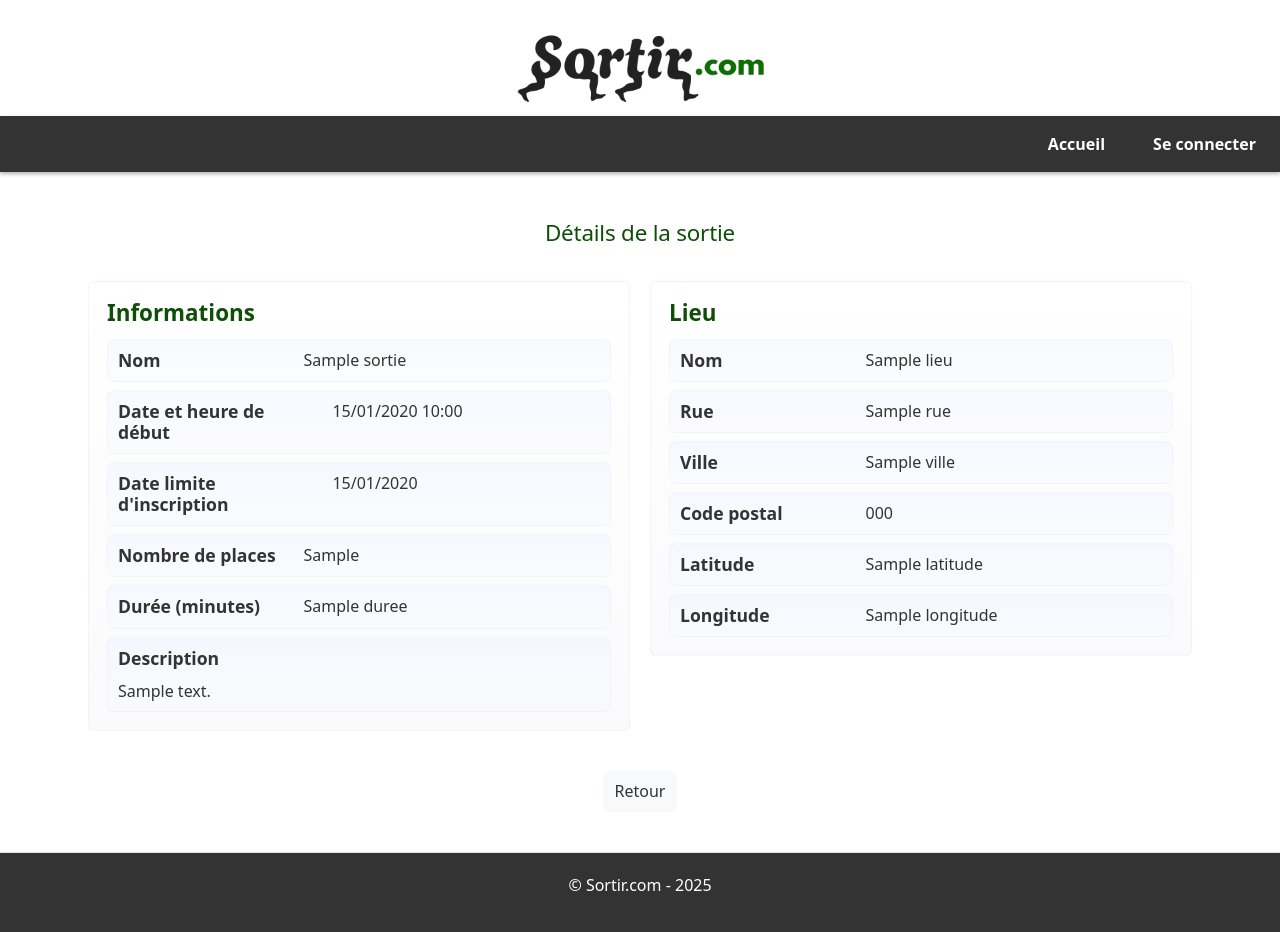
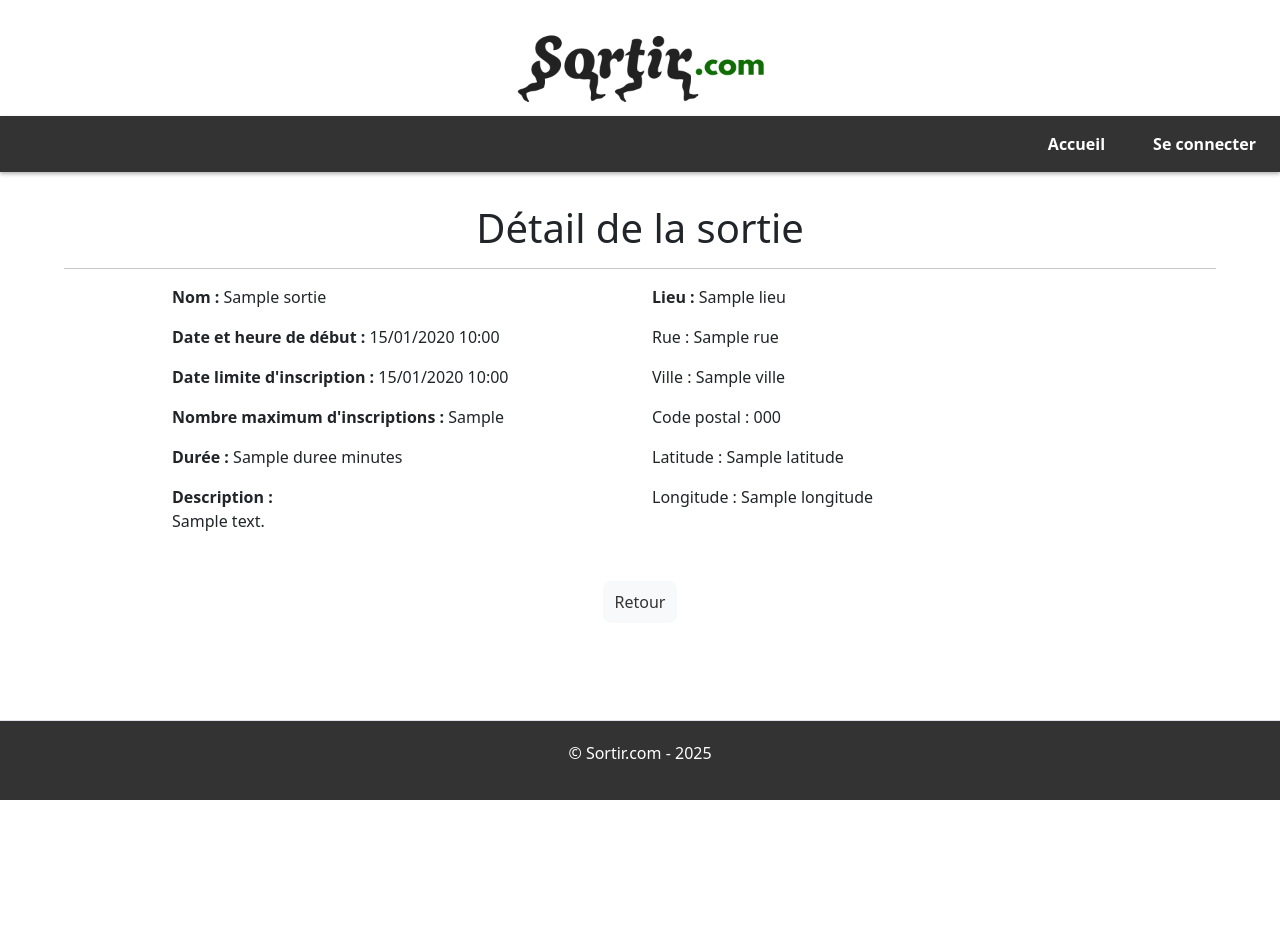
Before and after one commit to Corentin-cott/Sortir.com, a Symfony app: template templates/sorties/afficher.html.twig in a window 1280 px wide. After the commit the page ends 800 px from the top, so only its background shows below. Run offline with Twig, Linux system fonts and the light colour scheme; the template is opened without the code that fills it: most values are stand-ins (such as "Sample title", 1, 10 or a date in 2020); style sheets or scripts are compiled from the project's sources; some libraries are stand-ins or nearby versions.

Commit message:
Front page details sortie

```diff
--- a/templates/sorties/afficher.html.twig
+++ b/templates/sorties/afficher.html.twig
@@ -1,126 +1,40 @@
+{# templates/sorties/afficher.html.twig #}
 {% extends 'base.html.twig' %}
 
-{% block title %}Détails de la sortie{% endblock %}
-{% block stylesheets %}
-    {{ parent() }}
-    <link rel="stylesheet" href="{{ asset('styles/afficher-sortie.css') }}">
+{% block title %}
+    Détail de la sortie | {{ parent() }}
 {% endblock %}
 
 {% block body %}
-    <div class="page-wrap">
-        <header class="page-header">
-            <h1>Détails de la sortie</h1>
-        </header>
+    <div class="body-container">
+        <h1 class="title">Détail de la sortie</h1>
+        <hr>
 
-        <main class="page-main">
-            <section class="cards-row">
-                <!-- Infos sortie (left column on desktop) -->
-                <article class="card card--left">
-                    <h2 class="card-title">Informations</h2>
+        <div style="display: flex; justify-content: center;">
+            <div class="row" style="min-width: 5em; width: 60em;">
+                <div class="col-md-6">
+                    <p><strong>Nom :</strong> {{ sortie.nom }}</p>
+                    <p><strong>Date et heure de début :</strong> {{ sortie.dateHeureDebut ? sortie.dateHeureDebut|date('d/m/Y H:i') : '' }}</p>
+                    <p><strong>Date limite d'inscription :</strong> {{ sortie.dateLimiteInscription ? sortie.dateLimiteInscription|date('d/m/Y H:i') : '' }}</p>
+                    <p><strong>Nombre maximum d'inscriptions :</strong> {{ sortie.nbInscriptionMax }}</p>
+                    <p><strong>Durée :</strong> {{ sortie.duree }} minutes</p>
+                    <p><strong>Description :</strong><br>{{ sortie.descriptionInfos }}</p>
+                </div>
+                <div class="col-md-6">
+                    <p><strong>Lieu :</strong> {{ sortie.lieu.nom }}</p>
+                    <div id="lieu-details">
+                        <p>Rue : <span>{{ sortie.lieu.rue }}</span></p>
+                        <p>Ville : <span>{{ sortie.lieu.ville.nom }}</span></p>
+                        <p>Code postal : <span>{{ sortie.lieu.ville.codePostal }}</span></p>
+                        <p>Latitude : <span>{{ sortie.lieu.latitude }}</span></p>
+                        <p>Longitude : <span>{{ sortie.lieu.longitude }}</span></p>
+                    </div>
+                </div>
+            </div>
+        </div>
 
-                    <div class="info-list">
-                        <div class="info-line">
-                            <div class="label">Nom</div>
-                            <div class="value">{{ sortie.nom }}</div>
-                        </div>
-
-                        <div class="info-line">
-                            <div class="label">Date et heure de début</div>
-                            <div class="value">{{ sortie.dateHeureDebut|date('d/m/Y H:i') }}</div>
-                        </div>
-
-                        <div class="info-line">
-                            <div class="label">Date limite d'inscription</div>
-                            <div class="value">{{ sortie.dateLimiteInscription|date('d/m/Y') }}</div>
-                        </div>
-
-                        <div class="info-line">
-                            <div class="label">Nombre de places</div>
-                            <div class="value">{{ sortie.nbInscriptionMax }}</div>
-                        </div>
-
-                        <div class="info-line">
-                            <div class="label">Durée (minutes)</div>
-                            <div class="value">{{ sortie.duree }}</div>
-                        </div>
-
-                        <div class="info-line info-line--long">
-                            <div class="label">Description</div>
-                            <div class="value">{{ sortie.descriptionInfos }}</div>
-                        </div>
-                    </div>
-                </article>
-
-                <!-- Infos lieu (right column on desktop) -->
-                <aside class="card card--right">
-                    <h2 class="card-title">Lieu</h2>
-
-                    <div class="info-list">
-                        <div class="info-line">
-                            <div class="label">Nom</div>
-                            <div class="value">{{ sortie.lieu.nom }}</div>
-                        </div>
-
-                        <div class="info-line">
-                            <div class="label">Rue</div>
-                            <div class="value">{{ sortie.lieu.rue }}</div>
-                        </div>
-
-                        <div class="info-line">
-                            <div class="label">Ville</div>
-                            <div class="value">{{ sortie.lieu.ville.nom }}</div>
-                        </div>
-
-                        <div class="info-line">
-                            <div class="label">Code postal</div>
-                            <div class="value">{{ sortie.lieu.ville.codePostal }}</div>
-                        </div>
-
-                        <div class="info-line">
-                            <div class="label">Latitude</div>
-                            <div class="value">{{ sortie.lieu.latitude }}</div>
-                        </div>
-
-                        <div class="info-line">
-                            <div class="label">Longitude</div>
-                            <div class="value">{{ sortie.lieu.longitude }}</div>
-                        </div>
-                    </div>
-                </aside>
-            </section>
-
-            <!-- Participants (bottom left ~20% on desktop, full-width on mobile) -->
-            {% if sortie.participants.count() > 0 %}
-                <section class="participants-wrap">
-                    <h3 class="participants-title">Participants inscrits ({{ sortie.participants.count() }})</h3>
-
-                    <div class="participants-table">
-                        <table class="table">
-                            <thead>
-                            <tr>
-                                <th>Pseudo</th>
-                                <th>Nom</th>
-                            </tr>
-                            </thead>
-                            <tbody>
-                            {% for participant in sortie.participants %}
-                                <tr>
-                                    <td>
-                                        <a href="{{ path('app_edit', {'id': participant.id}) }}">{{ participant.pseudo }}</a>
-
-                                    </td>
-                                    <td>{{ participant.prenom }} {{ participant.nom }}</td>
-                                </tr>
-                            {% endfor %}
-                            </tbody>
-                        </table>
-                    </div>
-                </section>
-            {% endif %}
-
-            <div class="actions">
-                <a class="generic-button bouton-light-color" href="/">Retour</a>
-            </div>
-        </main>
+        <div style="display: flex; justify-content: center; margin-top: 2em;">
+            <a href="/" class="generic-button bouton-light-color">Retour</a>
+        </div>
     </div>
 {% endblock %}
```
